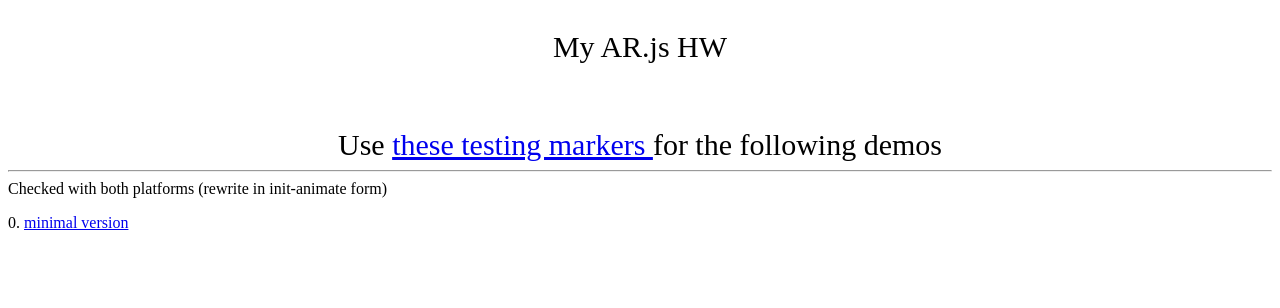
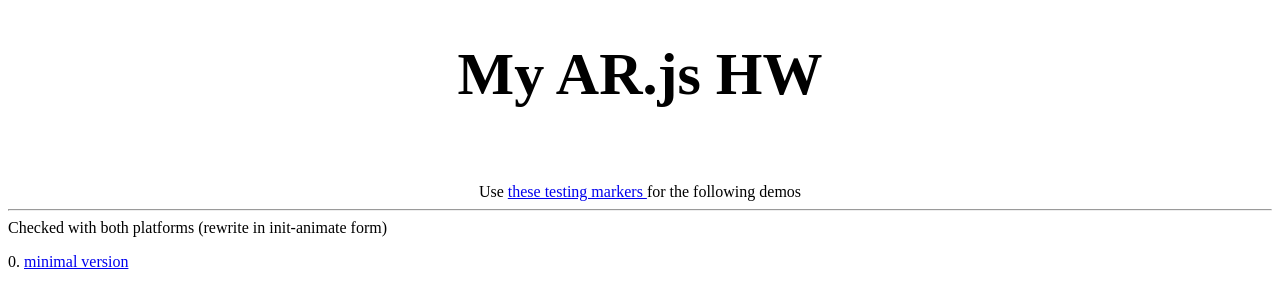
Before and after one commit to RICKYLIKEBIRD/miniARHW, a plain HTML site: page ar/three.js/miniARHW/index.html in a window 1280 px wide. Drawn offline with Linux system fonts and the light colour scheme.

Commit message:
Update index.html

```diff
--- a/ar/three.js/miniARHW/index.html
+++ b/ar/three.js/miniARHW/index.html
@@ -7,9 +7,11 @@
 
 <body>
 	<div style ="text-align:center; font-size:30px;">
-		<p>My AR.js HW</p>
+		<h1>My AR.js HW</h1>
 		<br>
-		Use <a href="testMarker.png">these testing markers </a>for the following demos
+	</div>
+	<div style = "text-align:center;">
+	Use <a href="testMarker.png">these testing markers </a>for the following demos
 	</div>
 		<hr>
 	Checked with both platforms (rewrite in init-animate form)
```
